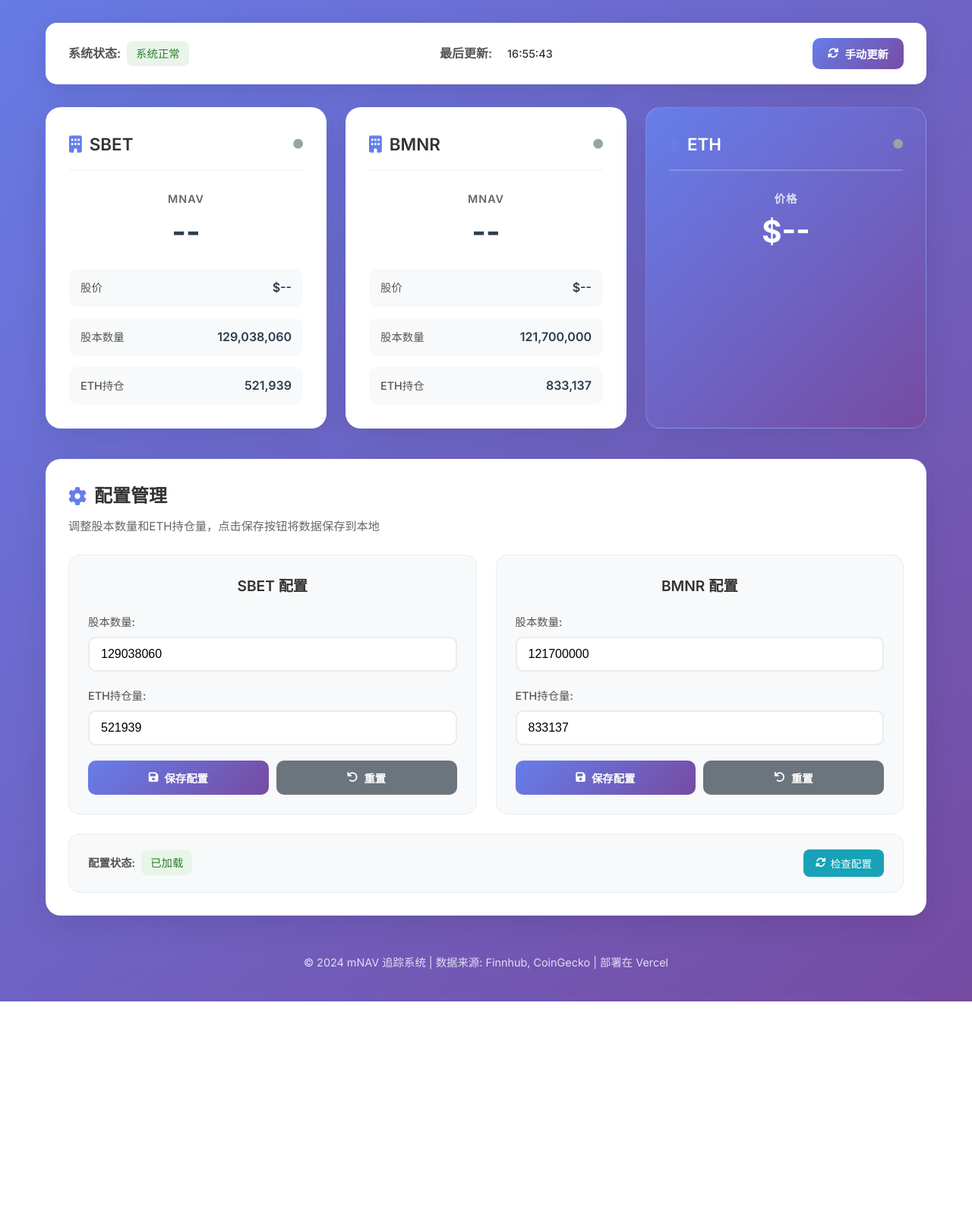
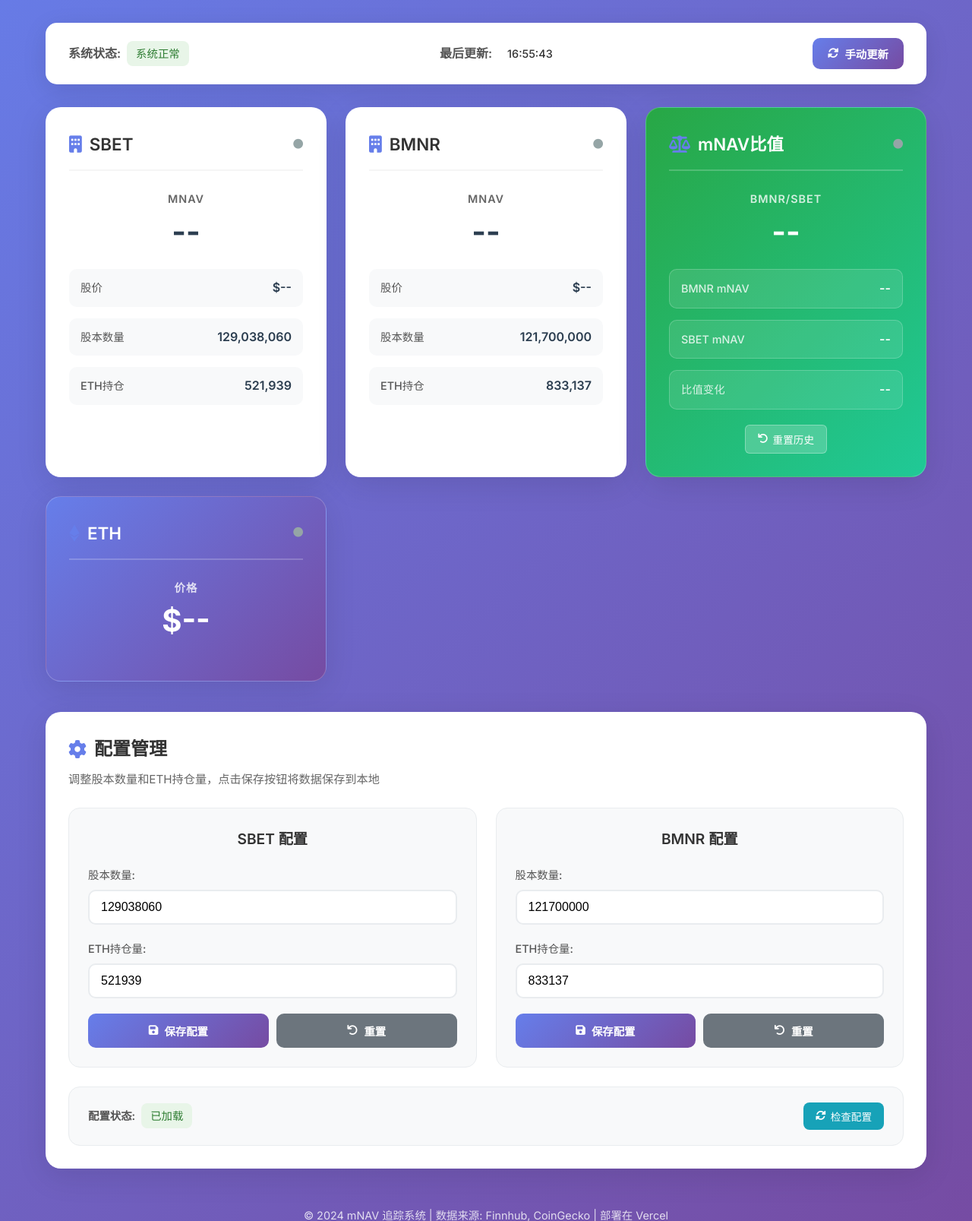
Before and after one commit to Charlottez0211/mnav-track, a Flask app: page / in a window 1280 px wide. Shown: the part 184-1791 px from the top of the page at 76% size. Before the commit the page ends 1502 px from the top, so only its background shows below. Run offline with Flask 3, Linux system fonts and the light colour scheme.

Commit message:
添加mNAV比值显示功能：显示BMNR/SBET比值、比值变化、重置历史功能

```diff
--- a/static/css/style.css
+++ b/static/css/style.css
@@ -282,6 +282,79 @@ body {
 
 .eth-card .sub-metric:hover {
     background: rgba(255, 255, 255, 0.2);
+}
+
+/* mNAV比值卡片特殊样式 */
+.ratio-card {
+    background: linear-gradient(135deg, #28a745, #20c997);
+    color: white;
+}
+
+.ratio-card .card-header h3,
+.ratio-card .metric-value,
+.ratio-card .sub-value {
+    color: white;
+}
+
+.ratio-card .metric-label,
+.ratio-card .sub-label {
+    color: rgba(255, 255, 255, 0.8);
+}
+
+.ratio-card .card-header {
+    border-bottom-color: rgba(255, 255, 255, 0.2);
+}
+
+.ratio-card .sub-metric {
+    background: rgba(255, 255, 255, 0.1);
+    border: 1px solid rgba(255, 255, 255, 0.2);
+}
+
+.ratio-card .sub-metric:hover {
+    background: rgba(255, 255, 255, 0.2);
+}
+
+.ratio-actions {
+    margin-top: 20px;
+    text-align: center;
+}
+
+.ratio-reset-btn {
+    background: rgba(255, 255, 255, 0.2);
+    color: white;
+    border: 1px solid rgba(255, 255, 255, 0.3);
+    padding: 8px 16px;
+    border-radius: 6px;
+    cursor: pointer;
+    font-weight: 500;
+    font-size: 0.85rem;
+    transition: all 0.3s ease;
+    display: inline-flex;
+    align-items: center;
+    gap: 6px;
+}
+
+.ratio-reset-btn:hover {
+    background: rgba(255, 255, 255, 0.3);
+    border-color: rgba(255, 255, 255, 0.5);
+    transform: translateY(-1px);
+}
+
+.ratio-reset-btn:active {
+    transform: translateY(0);
+}
+
+/* 比值变化指示器样式 */
+.ratio-change-positive {
+    color: #28a745 !important;
+}
+
+.ratio-change-negative {
+    color: #dc3545 !important;
+}
+
+.ratio-change-neutral {
+    color: #6c757d !important;
 }
 
 /* 配置区域 */
--- a/static/js/main.js
+++ b/static/js/main.js
@@ -110,6 +110,9 @@ class MNAVApp {
 
             this.updateElement('sbet-mnav', sbetMNAV ? sbetMNAV.toFixed(6) : '--');
             this.updateElement('bmnr-mnav', bmnrMNAV ? bmnrMNAV.toFixed(6) : '--');
+
+            // 计算并更新mNAV比值
+            this.updateMNAVRatio(sbetMNAV, bmnrMNAV);
         }
 
         // 更新配置信息
@@ -279,6 +282,15 @@ class MNAVApp {
                 if (result.latest_data) {
                     this.updateUI(result.latest_data);
                     console.log(`${symbol} 配置更新后的最新数据:`, result.latest_data);
+
+                    // 如果更新了配置，重新计算比值
+                    if (result.latest_data.mnav_data) {
+                        const [timestamp, sbetMNAV, bmnrMNAV] = result.latest_data.mnav_data;
+                        if (sbetMNAV && bmnrMNAV) {
+                            this.updateMNAVRatio(sbetMNAV, bmnrMNAV);
+                            console.log('配置更新后比值已重新计算');
+                        }
+                    }
                 } else {
                     // 如果没有最新数据，则重新加载
                     await this.loadData();
@@ -773,6 +785,144 @@ class MNAVApp {
             }
         }
     }
+
+    /**
+     * 更新mNAV比值显示
+     */
+    updateMNAVRatio(sbetMNAV, bmnrMNAV) {
+        if (sbetMNAV && bmnrMNAV && sbetMNAV > 0) {
+            // 计算比值：BMNR mNAV / SBET mNAV
+            const ratio = bmnrMNAV / sbetMNAV;
+
+            // 更新比值显示
+            this.updateElement('mnav-ratio', ratio.toFixed(6));
+
+            // 更新比值卡片中的mNAV值
+            this.updateElement('ratio-bmnr-mnav', bmnrMNAV.toFixed(6));
+            this.updateElement('ratio-sbet-mnav', sbetMNAV.toFixed(6));
+
+            // 计算比值变化（与历史值比较）
+            this.calculateRatioChange(ratio);
+
+            // 更新比值状态指示器
+            this.updateCardStatus('ratio-status', true);
+
+            console.log(`mNAV比值已更新: BMNR/SBET = ${ratio.toFixed(6)}`);
+        } else {
+            // 如果没有有效的mNAV数据，显示占位符
+            this.updateElement('mnav-ratio', '--');
+            this.updateElement('ratio-bmnr-mnav', '--');
+            this.updateElement('ratio-sbet-mnav', '--');
+            this.updateElement('ratio-change', '--');
+
+            // 更新比值状态指示器
+            this.updateCardStatus('ratio-status', false);
+        }
+    }
+
+    /**
+     * 计算比值变化
+     */
+    calculateRatioChange(currentRatio) {
+        // 获取历史比值（从本地存储）
+        const lastRatio = this.getLastRatio();
+
+        if (lastRatio && lastRatio > 0) {
+            const change = currentRatio - lastRatio;
+            const changePercent = (change / lastRatio) * 100;
+
+            let changeText = '';
+            let changeClass = '';
+
+            if (change > 0) {
+                changeText = `+${change.toFixed(6)} (+${changePercent.toFixed(2)}%)`;
+                changeClass = 'ratio-change-positive';
+            } else if (change < 0) {
+                changeText = `${change.toFixed(6)} (${changePercent.toFixed(2)}%)`;
+                changeClass = 'ratio-change-negative';
+            } else {
+                changeText = '0.000000 (0.00%)';
+                changeClass = 'ratio-change-neutral';
+            }
+
+            // 更新比值变化显示
+            this.updateElement('ratio-change', changeText);
+
+            // 应用样式类
+            const ratioChangeElement = document.getElementById('ratio-change');
+            if (ratioChangeElement) {
+                ratioChangeElement.className = `sub-value ${changeClass}`;
+            }
+
+            console.log(`比值变化: ${changeText}`);
+        } else {
+            // 首次计算，显示无变化
+            this.updateElement('ratio-change', '首次计算');
+
+            const ratioChangeElement = document.getElementById('ratio-change');
+            if (ratioChangeElement) {
+                ratioChangeElement.className = 'sub-value ratio-change-neutral';
+            }
+        }
+
+        // 保存当前比值到本地存储
+        this.saveCurrentRatio(currentRatio);
+    }
+
+    /**
+     * 获取历史比值
+     */
+    getLastRatio() {
+        try {
+            const stored = localStorage.getItem('mnav_ratio_history');
+            if (stored) {
+                const data = JSON.parse(stored);
+                return data.ratio || null;
+            }
+        } catch (error) {
+            console.error('获取历史比值失败:', error);
+        }
+        return null;
+    }
+
+    /**
+     * 保存当前比值
+     */
+    saveCurrentRatio(ratio) {
+        try {
+            const data = {
+                ratio: ratio,
+                timestamp: new Date().toISOString()
+            };
+            localStorage.setItem('mnav_ratio_history', JSON.stringify(data));
+        } catch (error) {
+            console.error('保存比值历史失败:', error);
+        }
+    }
+
+    /**
+     * 重置比值历史
+     */
+    resetRatioHistory() {
+        try {
+            localStorage.removeItem('mnav_ratio_history');
+            console.log('比值历史已重置');
+
+            // 更新比值变化显示
+            this.updateElement('ratio-change', '历史已重置');
+
+            // 应用样式类
+            const ratioChangeElement = document.getElementById('ratio-change');
+            if (ratioChangeElement) {
+                ratioChangeElement.className = 'sub-value ratio-change-neutral';
+            }
+
+            this.showNotification('比值历史已重置', 'info');
+        } catch (error) {
+            console.error('重置比值历史失败:', error);
+            this.showNotification('重置比值历史失败', 'error');
+        }
+    }
 }
 
 // 添加滑出动画
--- a/templates/index.html
+++ b/templates/index.html
@@ -91,6 +91,41 @@
                             <span class="sub-label">ETH持仓</span>
                             <span id="bmnr-eth-holdings" class="sub-value">--</span>
                         </div>
+                    </div>
+                </div>
+            </div>
+
+            <!-- mNAV比值卡片 -->
+            <div class="card ratio-card">
+                <div class="card-header">
+                    <h3><i class="fas fa-balance-scale"></i> mNAV比值</h3>
+                    <div class="card-status" id="ratio-status">
+                        <i class="fas fa-circle"></i>
+                    </div>
+                </div>
+                <div class="card-content">
+                    <div class="main-metric">
+                        <span class="metric-label">BMNR/SBET</span>
+                        <span id="mnav-ratio" class="metric-value">--</span>
+                    </div>
+                    <div class="sub-metrics">
+                        <div class="sub-metric">
+                            <span class="sub-label">BMNR mNAV</span>
+                            <span id="ratio-bmnr-mnav" class="sub-value">--</span>
+                        </div>
+                        <div class="sub-metric">
+                            <span class="sub-label">SBET mNAV</span>
+                            <span id="ratio-sbet-mnav" class="sub-value">--</span>
+                        </div>
+                        <div class="sub-metric">
+                            <span class="sub-label">比值变化</span>
+                            <span id="ratio-change" class="sub-value">--</span>
+                        </div>
+                    </div>
+                    <div class="ratio-actions">
+                        <button class="ratio-reset-btn" onclick="resetRatioHistory()">
+                            <i class="fas fa-undo"></i> 重置历史
+                        </button>
                     </div>
                 </div>
             </div>
@@ -231,6 +266,12 @@
                 window.mnavApp.checkConfigStatus();
             }
         }
+
+        function resetRatioHistory() {
+            if (window.mnavApp) {
+                window.mnavApp.resetRatioHistory();
+            }
+        }
     </script>
 </body>
 </html>
```
